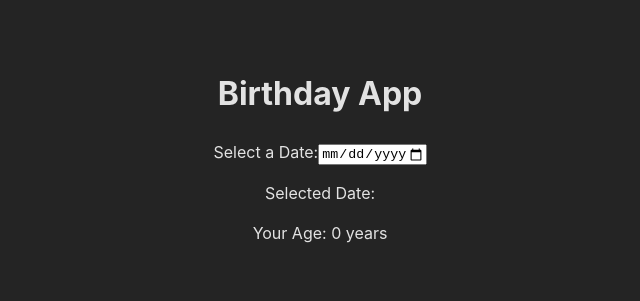
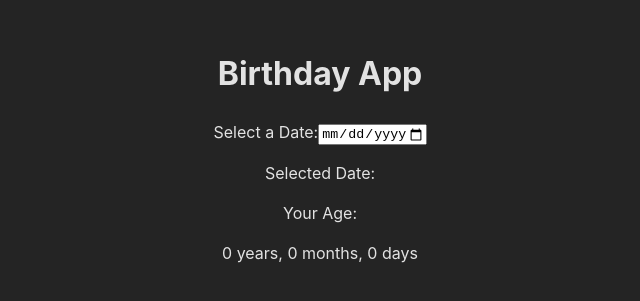
Before and after one commit to IlyaKrapivnoy/vue_birthday-app, a Vue app: page / in a window 1280 px wide. Shown: the part 245-546 px from the top of the page, without its empty margins (320-960 px from the left). Built offline with nearby package versions, Linux system fonts and the light colour scheme.

Commit message:
calculate days and months

```diff
--- a/src/App.vue
+++ b/src/App.vue
@@ -11,7 +11,11 @@
       :max="getCurrentDate()"
     />
     <p>Selected Date: {{ selectedDate }}</p>
-    <p>Your Age: {{ calculatedAge || 0 }} years</p>
+    <p>Your Age:</p>
+    <p>
+      {{ calculatedAge.years || 0 }} years,
+      {{ calculatedAge.months || 0 }} months, {{ calculatedAge.days || 0 }} days
+    </p>
   </div>
 </template>
 
@@ -27,9 +31,28 @@ const handleDateChange = () => {
 const calculatedAge = computed(() => {
   const birthDate = new Date(selectedDate.value);
   const currentDate = new Date();
-  const ageInMilliseconds = currentDate - birthDate;
-  const ageInYears = ageInMilliseconds / (365 * 24 * 60 * 60 * 1000);
-  return Math.floor(ageInYears);
+  let years = currentDate.getFullYear() - birthDate.getFullYear();
+  let months = currentDate.getMonth() - birthDate.getMonth();
+  let days = currentDate.getDate() - birthDate.getDate();
+
+  if (days < 0) {
+    months -= 1;
+    days += new Date(
+      currentDate.getFullYear(),
+      currentDate.getMonth(),
+      0
+    ).getDate();
+  }
+  if (months < 0) {
+    years -= 1;
+    months += 12;
+  }
+
+  return {
+    years,
+    months,
+    days
+  };
 });
 
 const getCurrentDate = () => {
```
